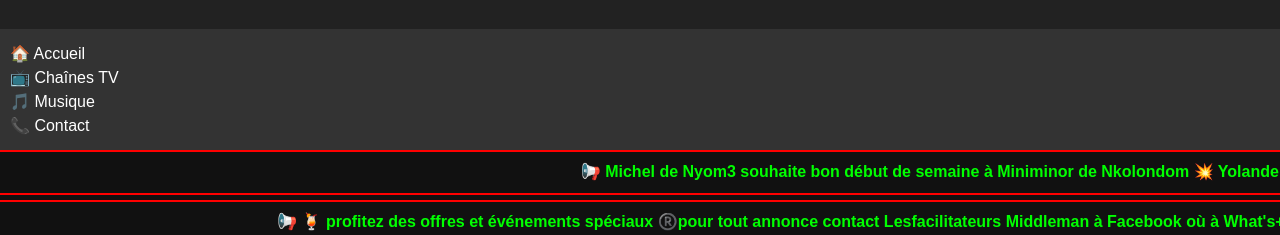
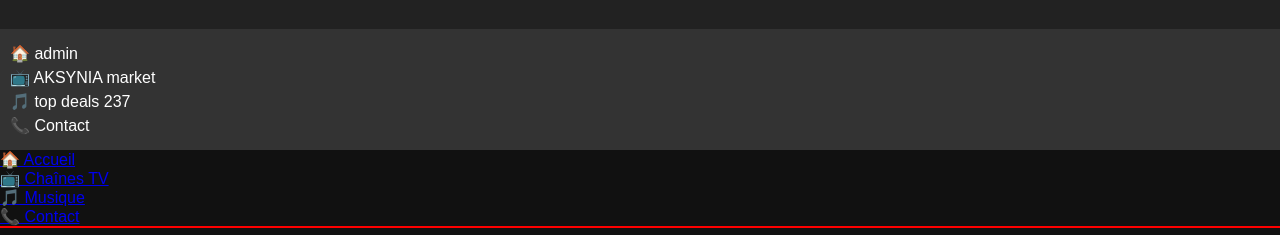
Before and after one commit to Lfg237/chocolat-radio, a plain HTML site: page index.html in a window 1280 px wide. Both pictures are taken after a click on the element "☰ Menu". Shown: the part 71-306 px from the top of the page. Drawn offline with nearby package versions, Linux system fonts and the light colour scheme.

Commit message:
Update index.html

```diff
--- a/index.html
+++ b/index.html
@@ -43,7 +43,12 @@
 </header>
 
 <nav id="menu">
-  <a href="#">🏠 Accueil</a>
+  <a href="https://www.facebook.com/profile.php?id=61578527953434">🏠 admin</a>
+  <a href="https://www.facebook.com/profile.php?id=61579628668796">📺 AKSYNIA market</a>
+  <a href="https://www.facebook.com/profile.php?id=61579818028906">🎵 top deals 237</a>
+  <a href="#">📞 Contact</a>
+</nav>
+ <a href="#">🏠 Accueil</a>
   <a href="#">📺 Chaînes TV</a>
   <a href="#">🎵 Musique</a>
   <a href="#">📞 Contact</a>
```
